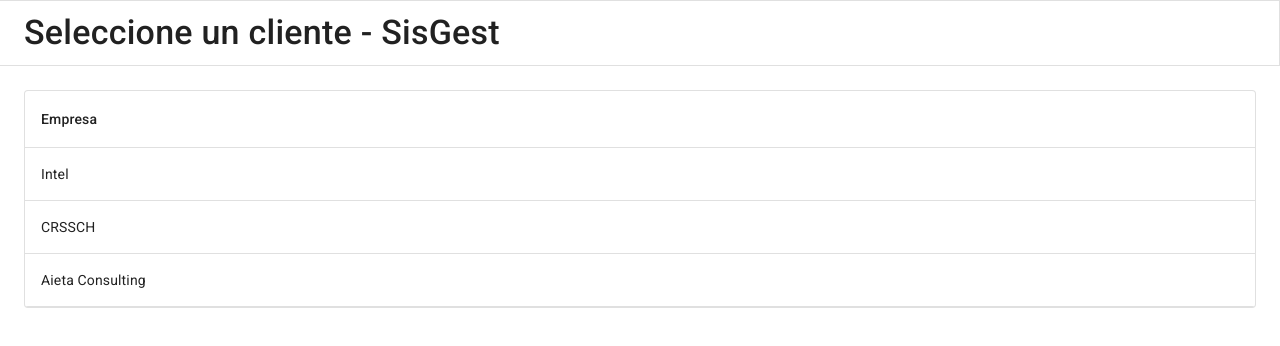
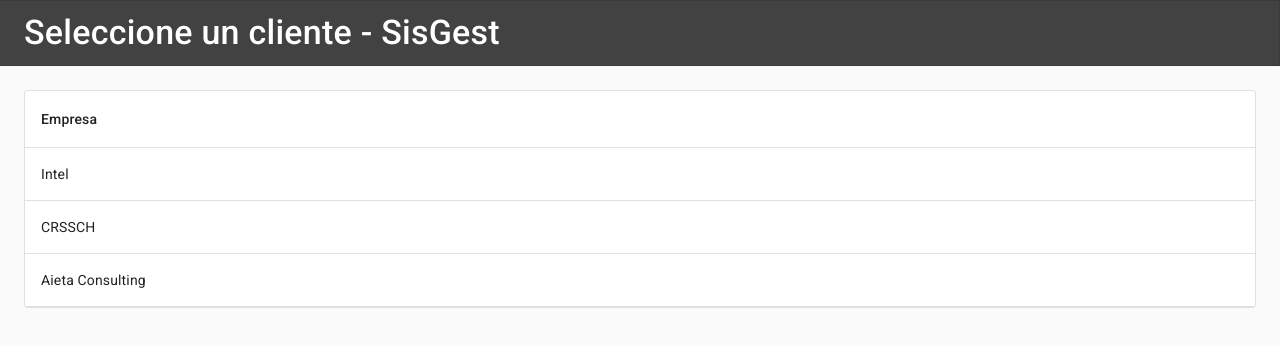
Before and after one commit to lgaieta/sisgest-frontend, a Next.js app: page /seleccionar-cliente in a window 1280 px wide. Shown: the top 346 px of the page. Built offline with nearby package versions, Linux system fonts and the light colour scheme.

Commit message:
Added colors to theme and UI

```diff
--- a/src/layouts/Main.tsx
+++ b/src/layouts/Main.tsx
@@ -35,8 +35,8 @@ function Main(props: MainProps) {
                     <AppBar
                         component='header'
                         sx={{
-                            bgcolor: 'background.paper',
-                            color: 'text.primary',
+                            bgcolor: 'secondary.main',
+                            color: 'secondary.contrastText',
                             borderLeft: 'none',
                         }}
                         elevation={0}
@@ -64,6 +64,7 @@ function Main(props: MainProps) {
                         width: '100',
                         minHeight: '100vh',
                         padding: '1.5rem',
+                        bgcolor: 'background.default',
                     }}
                 >
                     {props.children}
--- a/src/layouts/Sidebar.tsx
+++ b/src/layouts/Sidebar.tsx
@@ -8,6 +8,7 @@ import {
     ListItemText,
     Button,
     Paper,
+    useTheme,
 } from '@mui/material';
 import Icon from '@mui/material/Icon';
 import { Dispatch, SetStateAction } from 'react';
@@ -20,6 +21,7 @@ type SidebarProps = {
 
 function Sidebar(props: SidebarProps) {
     const { client, setClient } = props;
+    const theme = useTheme();
 
     return (
         <Drawer
@@ -28,7 +30,10 @@ function Sidebar(props: SidebarProps) {
                 width: '13rem',
                 '& .MuiDrawer-paper': {
                     paddingTop: '1.5rem',
+                    paddingInline: '1rem',
                     width: '13rem',
+                    color: theme.palette.primary.contrastText,
+                    bgcolor: theme.palette.primary.main,
                 },
             }}
         >
@@ -40,7 +45,7 @@ function Sidebar(props: SidebarProps) {
                     fontWeight: '500',
                     width: '100%',
                     textAlign: 'center',
-                    color: 'text.primary',
+                    color: 'inherit',
                     textDecoration: 'none',
                     marginBottom: '1.5rem',
                 }}
@@ -50,9 +55,15 @@ function Sidebar(props: SidebarProps) {
             <nav>
                 <List>
                     <ListItem disablePadding>
-                        <ListItemButton component={Link} href='/empleados'>
+                        <ListItemButton
+                            component={Link}
+                            href='/empleados'
+                            sx={{ borderRadius: '.5rem' }}
+                        >
                             <ListItemIcon>
-                                <Icon>people_filled</Icon>
+                                <Icon sx={{ color: theme.palette.primary.contrastText }}>
+                                    people_filled
+                                </Icon>
                             </ListItemIcon>
                             <ListItemText primary='Empleados' />
                         </ListItemButton>
@@ -65,8 +76,9 @@ function Sidebar(props: SidebarProps) {
                     display: 'flex',
                     flexDirection: 'column',
                     alignItems: 'center',
-                    marginInline: '1rem',
                     marginBlock: 'auto 1.5rem',
+                    bgcolor: theme.palette.primary.light,
+                    borderColor: theme.palette.primary.light,
                 }}
             >
                 <Typography
@@ -76,7 +88,7 @@ function Sidebar(props: SidebarProps) {
                         marginInline: 'auto',
                         marginBlock: '.5rem',
                         textAlign: 'center',
-                        color: 'text.secondary',
+                        color: theme.palette.primary.contrastText,
                     }}
                     component='p'
                     variant='subtitle1'
@@ -88,6 +100,9 @@ function Sidebar(props: SidebarProps) {
                     component={Link}
                     href='/seleccionar-cliente'
                     onClick={() => setClient('null')}
+                    sx={{
+                        color: theme.palette.primary.contrastText,
+                    }}
                 >
                     Elegir otro cliente
                 </Button>
--- a/src/utils/SisGestTheme.ts
+++ b/src/utils/SisGestTheme.ts
@@ -1,18 +1,16 @@
+import { grey, pink } from '@mui/material/colors';
 import { createTheme } from '@mui/material/styles';
 
 const SisGestTheme = createTheme({
     palette: {
         primary: {
-            light: '#5e92f3',
-            main: '#1565c0',
-            dark: '#003c8f',
-            contrastText: '#ffffff',
+            main: pink[600],
         },
         secondary: {
-            light: '#6ab7ff',
-            main: '#1e88e5',
-            dark: '#005cb2',
-            contrastText: '#000000',
+            main: grey[800],
+        },
+        background: {
+            default: grey[50],
         },
     },
 });
```
Also changed, not shown: src/pages-content/empleados/components/EmployeeHeaderContent.tsx (+7 -2 lines).
